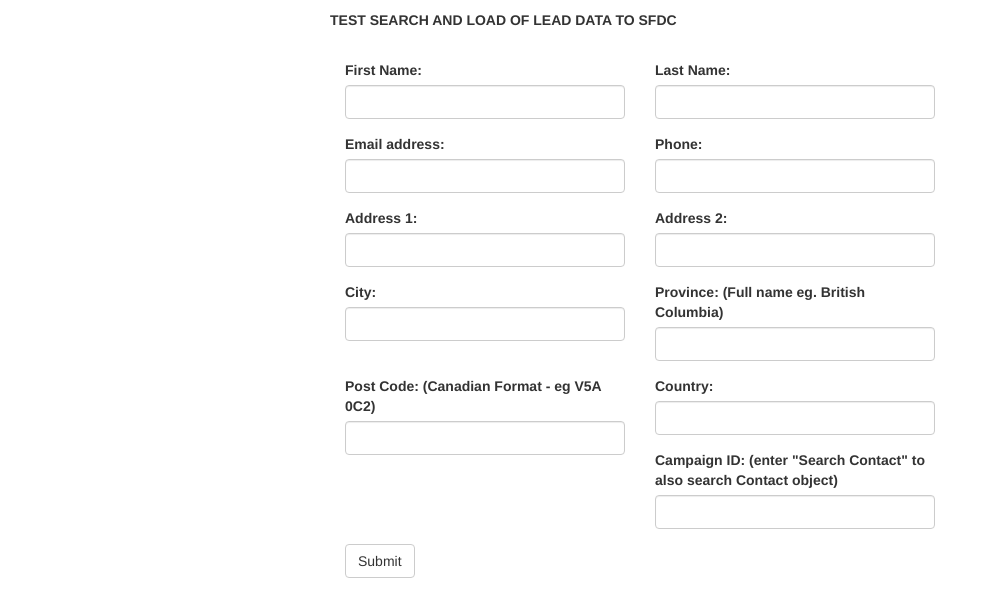
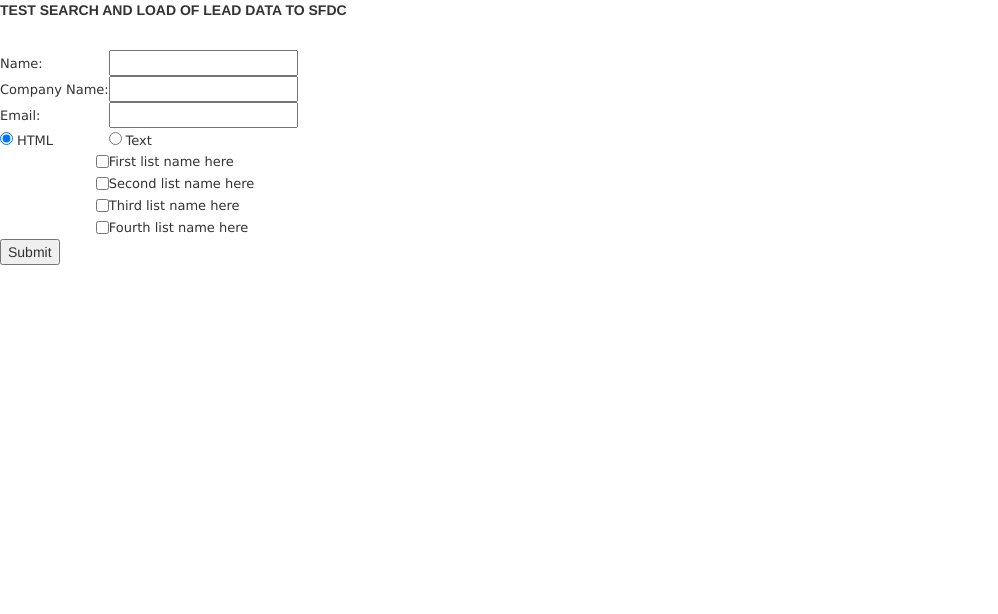
Before and after one commit to zizhang/zizhang.github.io, a plain HTML site: page index.html in a window 1280 px wide. Shown: the whole page, without its empty margins (0-998 px from the left). Drawn offline with nearby package versions, Linux system fonts and the light colour scheme.

Commit message:
Subscribe multipl lists web collect code

```diff
--- a/index.html
+++ b/index.html
@@ -14,153 +14,148 @@
   <!-- Latest compiled JavaScript -->
   <script src="https://maxcdn.bootstrapcdn.com/bootstrap/3.3.7/js/bootstrap.min.js"></script>
 
-  <style>
-  #main {
-   margin: auto;
-    width: 50%;
-    padding: 10px;
-  }
-  </style>
-
-  <script type="text/javascript">
-    $( document ).ready(function() {
-      console.log( "ready!" );
-
-      document.getElementById("submitBtn").addEventListener("click", function( event ) {
-        formSubmit1();
-        //formSubmit2();
-      }, false);
-    });
-
-    function formSubmit1() {
-      console.log('submit1');
-      var fname = encodeURIComponent($('#fname').val());
-      var lname = encodeURIComponent($('#lname').val());
-      var email = encodeURIComponent($('#email').val());
-      var phone = encodeURIComponent($('#phone').val());
-      var addr1 = encodeURIComponent($('#addr1').val());
-      var addr2 = encodeURIComponent($('#addr2').val());
-      var city = encodeURIComponent($('#city').val());
-      var state = encodeURIComponent($('#state').val());
-      var zip = encodeURIComponent($('#zip').val());
-      var country = encodeURIComponent($('#country').val());
-      var campId = encodeURIComponent($('#campId').val());
-
-      // form handler 1
-      var sendURL = 'https://pages.s7.exacttarget.com/page.aspx?QS=2e4c31a3756cb940fad5d01a34d32afcebfce7230d0411320f1dc4cae5a1b04b';
-      var params = 'fname=' + fname + '&lname=' + lname + '&email=' + email + '&phone=' + phone + '&addr1=' + addr1 + '&addr2=' + addr2 + '&city=' + city + '&state=' + state + '&zip=' + zip + '&country=' + country + '&campId=' + campId;
-
-      console.log(params);
-
-      var xhr = new XMLHttpRequest();
-
-      xhr.open("POST", sendURL, true);
-      xhr.setRequestHeader('Content-Type', 'application/x-www-form-urlencoded');
-
-      xhr.onloadend = function() {
-       //console.log('response: ' + xhr.response);
-	     //console.log('request status: ' + xhr.status);
-        if(xhr.status == 200 && !xhr.response.includes("<title>Error</title>")) {
-         formSubmit2();
-         console.log('Form1 submitted');
-         //alert('Form1 submitted');
-         //window.location.reload();
-        } else {
-         alert('Error1: status=' + xhr.response);
-        }
-      }
-
-      xhr.send(params);
-
-    }
-
-    function formSubmit2() {
-      console.log('submit2');
-      var email = encodeURIComponent($('#email').val());
-
-      // form handler 2
-      var sendURL = 'https://pages.s7.exacttarget.com/page.aspx?QS=2e4c31a3756cb940e55c022091946a5c8c61d6e38aacc0daf3e03a717e8d9920';
-      var params = 'email=' + email;
-
-      //console.log(params);
-
-      var xhr2 = new XMLHttpRequest();
-
-      xhr2.open("POST", sendURL, true);
-      xhr2.setRequestHeader('Content-Type', 'application/x-www-form-urlencoded');
-
-      xhr2.onloadend = function() {
-        //console.log('response: ' + !xhr2.response.includes("<title>Error</title>"));
-		    //console.log('request status: ' + xhr2.status);
-        if(xhr2.status == 200 && !xhr2.response.includes("<title>Error</title>")) {
-          console.log('Form2 submitted');
-         //alert('Form2 submitted');
-         //window.location.reload(false);
-         //window.location.href = window.location.href
-         window.location = "https://pages.s7.exacttarget.com/page.aspx?QS=2e4c31a3756cb940fb8c54dfbc5e75fbaad57ae60d6c987e1e6ff46884b49df9";
-        } else {
-         alert('Error2: status=' + xhr2.response);
-        }
-      }
-
-      xhr2.send(params);
-
-    }
-  </script>
 </head>
 <body>
   <div id="main">
     <p><b>   TEST SEARCH AND LOAD OF LEAD DATA TO SFDC</b></p>
     <br />
-    <form>
-      <div class="col-md-6 form-group">
-        <label for="fname">First Name:</label>
-        <input type="text" class="form-control" id="fname">
-      </div>
-      <div class="col-md-6 form-group">
-        <label for="lname">Last Name:</label>
-        <input type="text" class="form-control" id="lname">
-      </div>
-      <div class="col-md-6 form-group">
-        <label for="email">Email address:</label>
-        <input type="text" class="form-control" id="email">
-      </div>
-      <div class="col-md-6 form-group">
-        <label for="phone">Phone:</label>
-        <input type="text" class="form-control" id="phone">
-      </div>
-      <div class="col-md-6 form-group">
-        <label for="addr1">Address 1:</label>
-        <input type="text" class="form-control" id="addr1">
-      </div>
-      <div class="col-md-6 form-group">
-        <label for="addr2">Address 2:</label>
-        <input type="text" class="form-control" id="addr2">
-      </div>
-      <div class="col-md-6 form-group">
-        <label for="city">City:</label>
-        <input type="text" class="form-control" id="city">
-      </div>
-      <div class="col-md-6 form-group">
-        <label for="state">Province: (Full name eg. British Columbia)</label>
-        <input type="text" class="form-control" id="state">
-      </div>
-      <div class="col-md-6 form-group">
-        <label for="zip">Post Code: (Canadian Format - eg V5A 0C2)</label>
-        <input type="text" class="form-control" id="zip">
-      </div>
-      <div class="col-md-6 form-group">
-        <label for="country">Country:</label>
-        <input type="text" class="form-control" id="country">
-      </div>
-      <div class="col-md-6 form-group">
-        <label for="campId">Campaign ID: (enter "Search Contact" to also search Contact object)</label>
-        <input type="text" class="form-control" id="campId">
-      </div>
-      <div class="col-md-12 form-group">
-        <input id="submitBtn" type="button" class="btn btn-default" value="Submit">
-      </div>
-    </form>
+    <!-- The following code was generated by Exacttarget.com. Please do not edit. //-->
+<SCRIPT language="Javascript">
+<!--
+// isEmail (STRING s [, BOOLEAN emptyOK])
+// whitespace characters
+var whitespace = " \t\n\r";
+//
+// Email address must be of form a@b.c ... in other words:
+// * there must be at least one character before the @
+// * there must be at least one character before and after the .
+// * the characters @ and . are both required
+function isValidEmail(s)
+{
+  if (isEmpty(s)) return false;
+
+  // is s whitespace?
+  if (isWhitespace(s)) return false;
+
+  // there must be >= 1 character before @, so we
+  // start looking at character position 1
+  // (i.e. second character)
+  var i = 1;
+  var sLength = s.length;
+  // look for @
+  while ((i < sLength) && (s.charAt(i) != "@"))
+  { i++
+  }
+  if ((i >= sLength) || (s.charAt(i) != "@")) return false;
+  else i += 2;
+  // look for .
+  while ((i < sLength) && (s.charAt(i) != "."))
+  { i++
+  }
+  // there must be at least one character after the .
+  if ((i >= sLength - 1) || (s.charAt(i) != ".")) return false;
+  else return true;
+}
+// Check whether string s is empty.
+function isEmpty(s)
+{
+  return ((s == null) || (s.length == 0))
+}
+// Returns true if string s is empty or
+// whitespace characters only.
+function isWhitespace(s)
+{
+  var i;
+    // Is s empty?
+    if (isEmpty(s)) return true;
+    // Search through string's characters one by one
+    // until we find a non-whitespace character.
+    // When we do, return false; if we don't, return true.
+    for (i = 0; i < s.length; i++)
+    {
+    // Check that current character isn't whitespace.
+    var c = s.charAt(i);
+    if (whitespace.indexOf(c) == -1) return false;
+    }
+    // All characters are whitespace.
+    return true;
+}
+function checkForm() {
+  z=0;
+  celements=document.getElementsByName('lid');
+    for (c=0;c<celements.length;c++){
+    if (celements[c].checked){
+      z=z+1;
+      }
+    }
+  if (z<1){
+  alert("Please select at least one list.");
+    return false;
+  }
+  if (!isValidEmail(document.subscribeForm.elements['Email Address'].value)) {
+  document.subscribeForm.elements['Email Address'].style.backgroundColor='yellow';
+    alert("Please enter a valid Email Address. (name@host.com)");
+    document.subscribeForm.elements['Email Address'].focus();
+    return false;
+  }
+}
+//-->
+</SCRIPT>
+<form action=" http://cl.exct.net/subscribe.aspx"
+name="subscribeForm" method="post" onSubmit="return checkForm();">
+<input type=hidden name="thx" value="Your thank you page here">
+<input type=hidden name="err" value="Your error page here">
+<input type=hidden name="SubAction" value="sub">
+<input type=hidden name="MID" value="Your member ID here">
+<table cellpadding="0" cellspacing="0" border="0">
+<tr>
+<td><font face="Verdana" size="2">Name:</font></td>
+<td><input type="text" name="Full Name"></td>
+</tr>
+<tr>
+<td><font face="Verdana" size="2">Company Name:</font></td>
+<td><input type="text" name="User Defined"></td>
+</tr>
+<tr>
+<td><font face="Verdana" size="2">Email:</font></td>
+<td><input type="text" name="Email Address"></td>
+</tr>
+<tr>
+<td>
+<input type="radio" name="Email Type" value="HTML" checked>
+<font face="Verdana" size="2">HTML</font>
+</td>
+<td>
+<input type="radio" name="Email Type" value="TEXT">
+<font face="Verdana" size="2"> Text</font>
+</td>
+</tr>
+<tr>
+<td align=right>
+<input type="checkbox" name=lid value="First list ID here">
+</td>
+<td><font face="Verdana" size="2">First list name here</font></td>
+</tr>
+<tr>
+<td align=right>
+<input type="checkbox" name=lid value="Second list ID here">
+</td>
+<td><font face="Verdana" size="2">Second list name here</font></td>
+</tr>
+<tr>
+<td align=right>
+<input type="checkbox" name=lid value="Third list ID here">
+</td>
+<td><font face="Verdana" size="2">Third list name here</font></td>
+</tr>
+<tr>
+<td align=right> <input type="checkbox" name=lid value="Fourth list ID here">
+</td>
+<td><font face="Verdana" size="2">Fourth list name here</font></td>
+</tr>
+<tr>
+<td><input type="submit" value="Submit">
+</td></font></td></tr> </table> </form>
   </div>
 </body>
 </html>
```
Also changed, not shown: indexOLD2.html (added, +166 -0 lines).
